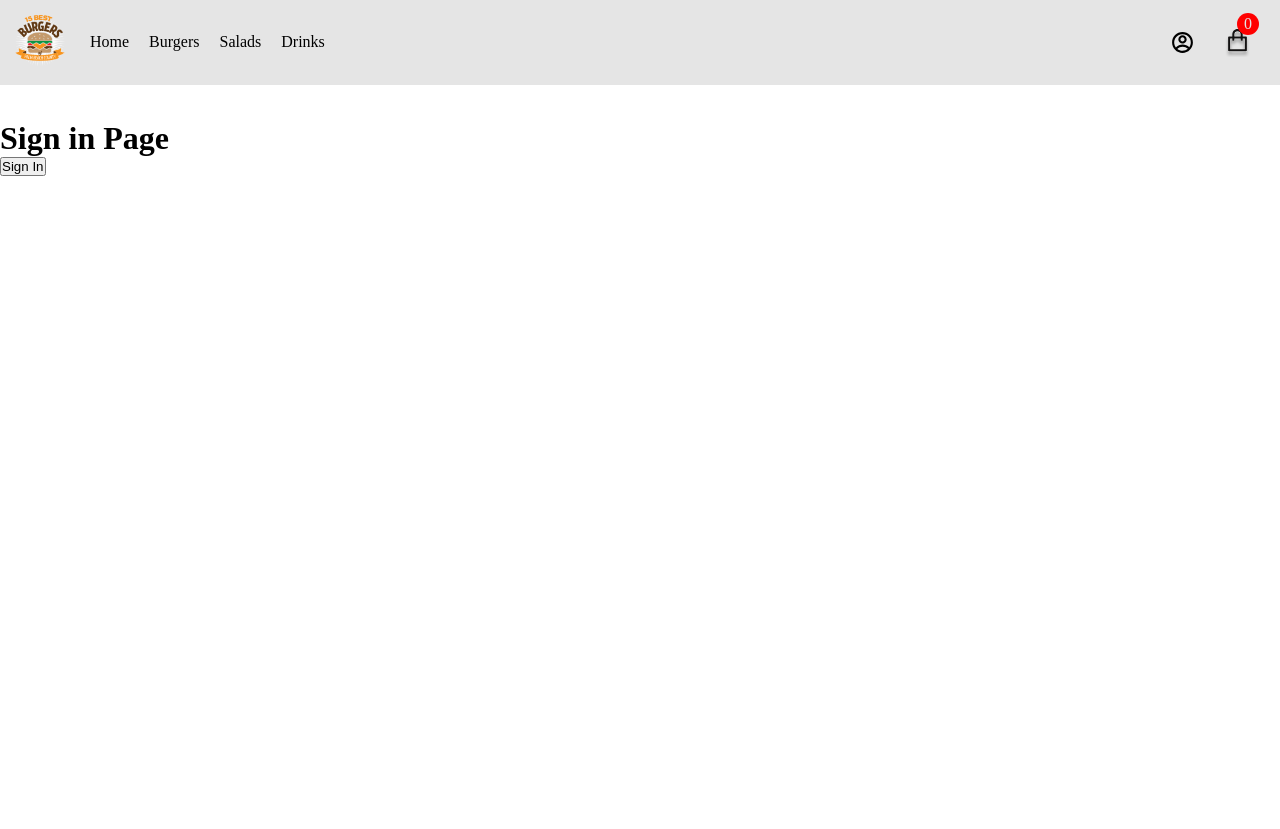
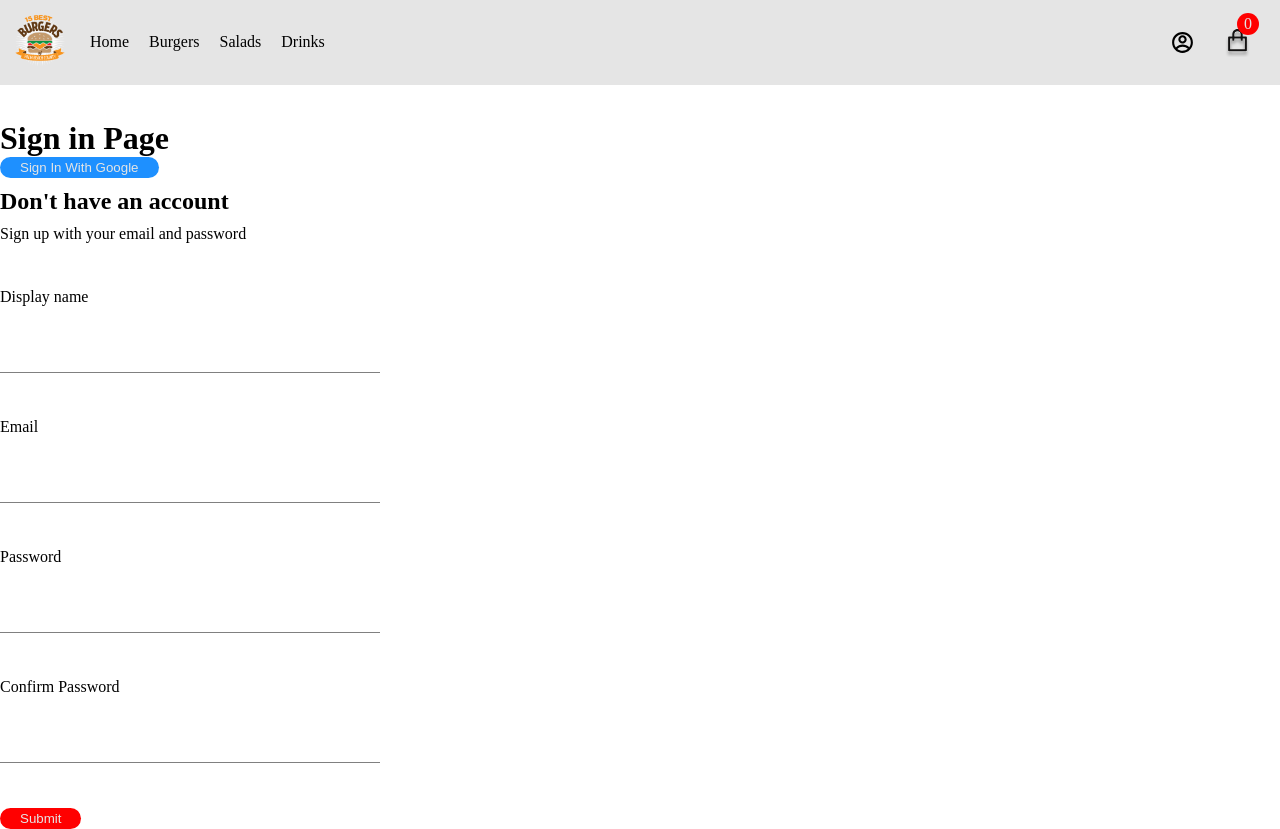
Before and after one commit to GitBartbe/Burger-store, a React (Create React App) app: page /signIn in a window 1280 px wide. Before the commit the page ends 800 px from the top, so only its background shows below. Built offline with nearby package versions, Linux system fonts and the light colour scheme.

Commit message:
added sign-up with email funcionality

```diff
--- a/src/App.js
+++ b/src/App.js
@@ -6,7 +6,7 @@ import Burgers from './pages/burgers/burgers';
 import Drinks from './pages/drinks/drinks';
 import Salads from './pages/salads/salads';
 import Checkout from './pages/checkout/checkout';
-import SignIn from './pages/sign-in/sign-in';
+import Authentication from './pages/sign-in/authentication';
 
 
 
@@ -20,7 +20,7 @@ function App() {
         <Route path="/salads" element={<Salads/>} />
         <Route path="/drinks" element={<Drinks/>} />
         <Route path='checkout' element={<Checkout/>}/>
-        <Route path='signIn' element={<SignIn/> } />
+        <Route path='signIn' element={<Authentication/> } />
       </Routes>
     </div>
   );
--- a/src/components/custom-button/custom-button.styles.scss
+++ b/src/components/custom-button/custom-button.styles.scss
@@ -19,6 +19,12 @@
   color: $secondary-color;
 }
 
+.blue {
+  background-color: $blue-color;
+  padding: 3px 20px;
+  color: $secondary-color;
+}
+
 .custom-button:hover {
   opacity: 0.5;
 }
--- /dev/null
+++ b/src/components/form-input/form-input.jsx
@@ -0,0 +1,18 @@
+import "./form-input.styles.scss";
+
+const FormInput = ({ label, ...otherProps }) => {
+  return (
+    <div className="group">
+      {label && (
+        <label
+          className={`${
+            otherProps.value.length ? "shrink" : ""
+          } form-imput-label `}
+          >{label}</label>
+      )}
+      <input className="form-input" {...otherProps} />
+    </div>
+  );
+};
+
+export default FormInput;
--- /dev/null
+++ b/src/components/form-input/form-input.styles.scss
@@ -0,0 +1,54 @@
+$sub-color: grey;
+$main-color: black;
+
+@mixin shrinkLabel {
+  top: -14px;
+  font-size: 12px;
+  color: black;
+}
+
+.group {
+  position: relative;
+  margin: 45px 0;
+
+  .form-input {
+    background: none;
+    background-color: white;
+    color:grey;
+    font-size: 18px;
+    padding: 10px 10px 10px 5px;
+    display: block;
+    width: 100%;
+    border: none;
+    border-radius: 0;
+    border-bottom: 1px solid $sub-color;
+    margin: 25px 0;
+
+    &:focus {
+      outline: none;
+    }
+
+    &:focus ~ .form-input-label {
+      @include shrinkLabel();
+    }
+  }
+
+  input[type='password'] {
+    letter-spacing: 0.3em;
+  }
+
+  .form-input-label {
+    color: grey;
+    font-size: 16px;
+    font-weight: normal;
+    position: absolute;
+    pointer-events: none;
+    left: 5px;
+    top: 10px;
+    transition: 300ms ease all;
+
+    &.shrink {
+      @include shrinkLabel();
+    }
+  }
+}
--- /dev/null
+++ b/src/components/sign-up-form/sign-up-form.jsx
@@ -0,0 +1,104 @@
+import CustomButton from "../custom-button/custom-button";
+import { useState } from "react";
+
+import './sign-up-form.styles.scss'
+
+import {
+  createAuthUserWithEmailAndPassword,
+  createUseDocumentFromAuth,
+} from "../../firebase/firebase";
+import FormInput from "../form-input/form-input";
+
+const defaultFormFields = {
+  displayName: "",
+  email: "",
+  password: "",
+  confirmPassword: "",
+};
+
+
+
+const SignUpForm = () => {
+  const [formFields, setFormFields] = useState(defaultFormFields);
+  const { displayName, email, password, confirmPassword } = formFields;
+
+  //------------------------------ chandle Submit --------------------------------
+  const handleSubmit = async (e) => {
+    e.preventDefault();
+
+    if (password !== confirmPassword) {
+      alert("Passwords does'nt mach");
+      return;
+    }
+    try {
+      const { user } = await createAuthUserWithEmailAndPassword(
+        email,
+        password
+      );
+      await createUseDocumentFromAuth(user, { displayName });
+      console.log("ok");
+      setFormFields(defaultFormFields);
+    } catch (error) {
+      if (error.code === "auth/emaili-alredy-in-use") {
+        alert("emaili-alredy-in-use");
+      }
+    }
+  };
+  //-------------------------------chandle Change ---------------------------------------
+  const handleChange = (e) => {
+    const { name, value } = e.target;
+    setFormFields({ ...formFields, [name]: value });
+  };
+  //-------------------------------------------------------------------------------------
+  return (
+    <div className="sign-up-container" >
+      <h2>Don't have an account</h2>
+      <span>Sign up with your email and password</span>
+      <form onSubmit={handleSubmit}>
+        <FormInput
+          label="Display name"
+          type="text"
+          name="displayName"
+          value={displayName}
+          onChange={handleChange}
+          autoComplete="userName"
+          required
+        />
+        <FormInput
+          label="Email"
+          type="email"
+          name="email"
+          value={email}
+          onChange={handleChange}
+          autoComplete="email"
+          required
+        />
+
+        <FormInput
+          label="Password"
+          type="password"
+          name="password"
+          value={password}
+          onChange={handleChange}
+          autoComplete="password"
+          required
+        />
+
+        <FormInput
+          label="Confirm Password"
+          type="password"
+          name="confirmPassword"
+          value={confirmPassword}
+          onChange={handleChange}
+          autoComplete="confirmPassword"
+          required
+        />
+        <CustomButton type={"submit"} className={"red"}>
+          Submit{" "}
+        </CustomButton>
+      </form>
+    </div>
+  );
+};
+
+export default SignUpForm;
--- /dev/null
+++ b/src/components/sign-up-form/sign-up-form.styles.scss
@@ -0,0 +1,9 @@
+.sign-up-container {
+    display: flex;
+   flex-direction: column;
+    width: 380px;
+
+    h2 {
+      margin: 10px 0;
+    }
+  }
--- a/src/firebase/firebase.js
+++ b/src/firebase/firebase.js
@@ -1,6 +1,11 @@
 import { initializeApp } from "firebase/app";
 
-import { getAuth, signInWithPopup, GoogleAuthProvider } from "firebase/auth";
+import {
+  getAuth,
+  signInWithPopup,
+  GoogleAuthProvider,
+  createUserWithEmailAndPassword,
+} from "firebase/auth";
 
 import { getFirestore, doc, getDoc, setDoc } from "firebase/firestore";
 
@@ -29,10 +34,11 @@ export const db = getFirestore();
 
 //---------------------- create user in database if doesnt exist -------------------------
 
-export const createUseDocumentFromAuth = async (userAuth) => {
+export const createUseDocumentFromAuth = async (userAuth, additionalInformation = {}) => {
   const userDocRef = doc(db, "users", userAuth.uid);
+  if (!userAuth) return;
 
-  const userSnapshot = await getDoc(userDocRef );
+  const userSnapshot = await getDoc(userDocRef);
 
   if (!userSnapshot.exists()) {
     const { displayName, email } = userAuth;
@@ -43,6 +49,7 @@ export const createUseDocumentFromAuth = async (userAuth) => {
         displayName,
         email,
         createdAt,
+        ...additionalInformation,
       });
     } catch (error) {
       console.log(error);
@@ -51,3 +58,8 @@ export const createUseDocumentFromAuth = async (userAuth) => {
 
   return userDocRef;
 };
+
+export const createAuthUserWithEmailAndPassword = async (email, password) => {
+  if (!email || !password) return;
+  return await createUserWithEmailAndPassword(auth, email, password);
+};
--- /dev/null
+++ b/src/pages/sign-in/authentication.jsx
@@ -0,0 +1,27 @@
+import CustomButton from "../../components/custom-button/custom-button";
+import SignUpForm from "../../components/sign-up-form/sign-up-form";
+import {
+  signInWithGooglePopup,
+  createUseDocumentFromAuth,
+} from "../../firebase/firebase";
+
+import "./sign-in.styles.scss";
+
+const Authentication = () => {
+  const logGoogleUser = async () => {
+    const { user } = await signInWithGooglePopup();
+    const userDocRef = await createUseDocumentFromAuth(user);
+  };
+
+  return (
+    <div className="sign-in-container">
+      <h1>Sign in Page</h1>
+      <CustomButton className={"blue"} onClick={logGoogleUser}>
+        Sign In With Google
+      </CustomButton>
+      <SignUpForm />
+    </div>
+  );
+};
+
+export default Authentication;
--- a/src/pages/sign-in/sign-in.jsx
+++ /dev/null
@@ -1,23 +0,0 @@
-import { signInWithGooglePopup, createUseDocumentFromAuth } from '../../firebase/firebase';
-
-
-import './sign-in.styles.scss'
-
-
-const SignIn =() => {
-
-    const logGoogleUser = async () => {
-        const {user} = await signInWithGooglePopup();
-        const userDocRef = await createUseDocumentFromAuth(user);
-    }
-
-    return(
-        <div className='sign-in-container'>
-            <h1>Sign in Page</h1>
-            <button onClick={logGoogleUser}>Sign In</button>
-             </div>
-    )
-}
-
-
-export default SignIn;
--- a/src/scss/_variables.scss
+++ b/src/scss/_variables.scss
@@ -1,3 +1,4 @@
 $main-color: blueviolet;
 $secondary-color: #E5E5E5;
 $red-color: #FF0000;
+$blue-color: #1E90FF;
```
Also changed, not shown: 1 other file (tests, documents, lock files or other folders).
